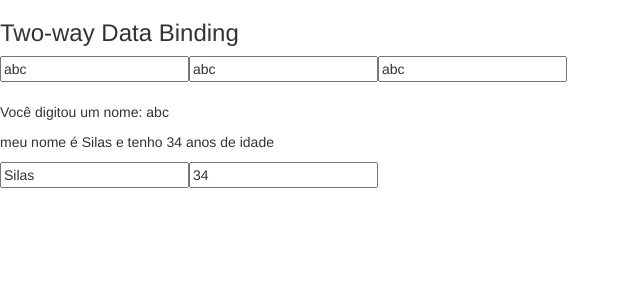
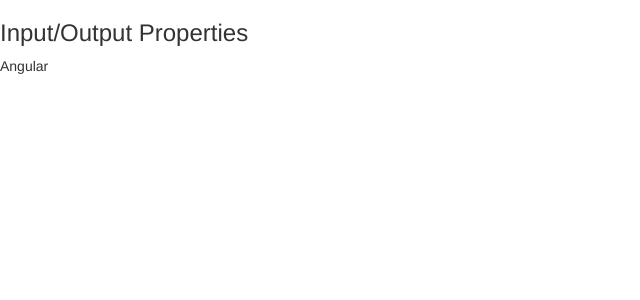
Before and after one commit to silasgon/update-angular_2, an Angular app in the folder data-binding/: page / in a window 1280 px wide. Shown: the top 300 px of the page, without its empty margins (0-640 px from the left). Built offline with nearby package versions, Linux system fonts and the light colour scheme.

Commit message:
class 13 - how to make Input propertyes

```diff
--- a/data-binding/src/app/app.module.ts
+++ b/data-binding/src/app/app.module.ts
@@ -7,11 +7,13 @@
 import { AppRoutingModule } from './app-routing.module';
 import { AppComponent } from './app.component';
 import { DataBidingComponent } from './data-biding/data-biding.component';
+import { InputPropertyComponent } from './input-property/input-property.component';
 
 @NgModule({
   declarations: [
     AppComponent,
     DataBidingComponent,
+    InputPropertyComponent,
   ],
   imports: [
     BrowserModule,
--- a/data-binding/src/app/data-biding/data-biding.component.html
+++ b/data-binding/src/app/data-biding/data-biding.component.html
@@ -89,5 +89,15 @@
     </div>
   </article> -->
 </section>
+<!--
+<app-meu-form></app-meu-form> -->
 
-<app-meu-form></app-meu-form>
+<section class="input-output-properties">
+  <article>
+    <h3>Input/Output Properties</h3>
+
+    <app-curso [nome]="nomeDoCurso"></app-curso>
+
+
+  </article>
+</section>
--- a/data-binding/src/app/data-biding/data-biding.component.ts
+++ b/data-binding/src/app/data-biding/data-biding.component.ts
@@ -17,6 +17,7 @@
 
   isMouseOver: boolean = false;
 
+  nomeDoCurso: string = 'Angular';
 
   getValor() {
     return 1;
--- /dev/null
+++ b/data-binding/src/app/input-property/input-property.component.html
@@ -0,0 +1 @@
+<p>{{ nomeCurso }}</p>
--- /dev/null
+++ b/data-binding/src/app/input-property/input-property.component.ts
@@ -0,0 +1,18 @@
+import { Component, Input, OnInit } from '@angular/core';
+
+@Component({
+  selector: 'app-curso',
+  templateUrl: './input-property.component.html',
+  styleUrls: ['./input-property.component.css']
+})
+export class InputPropertyComponent implements OnInit {
+
+  @Input('nome')
+  nomeCurso: string = '';
+
+  constructor() { }
+
+  ngOnInit(): void {
+  }
+
+}
```
Also changed, not shown: data-binding/src/app/input-property/input-property.component.css (added), 1 other file (tests, documents, lock files or other folders).
